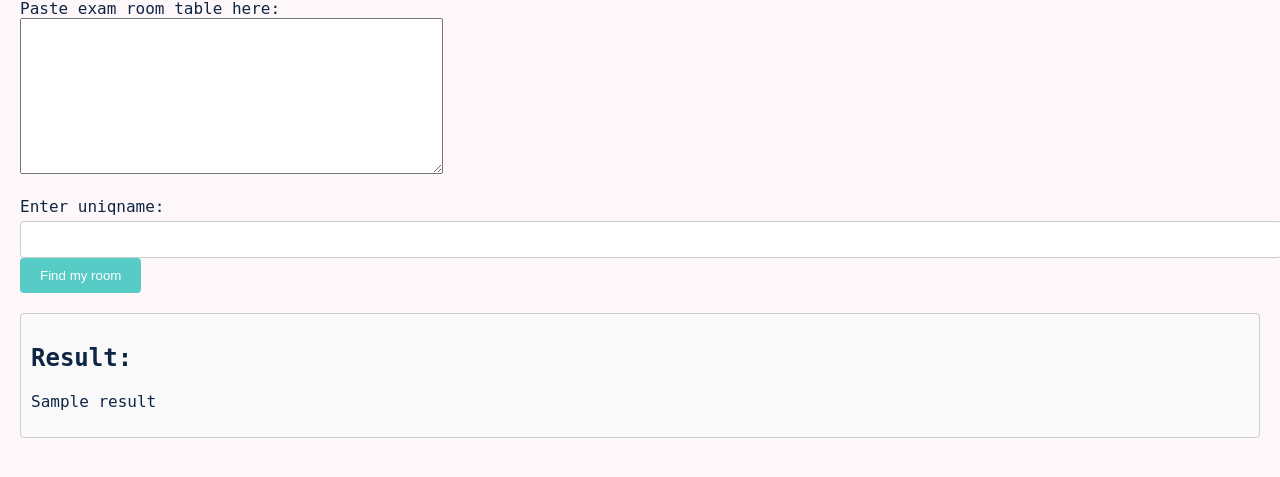
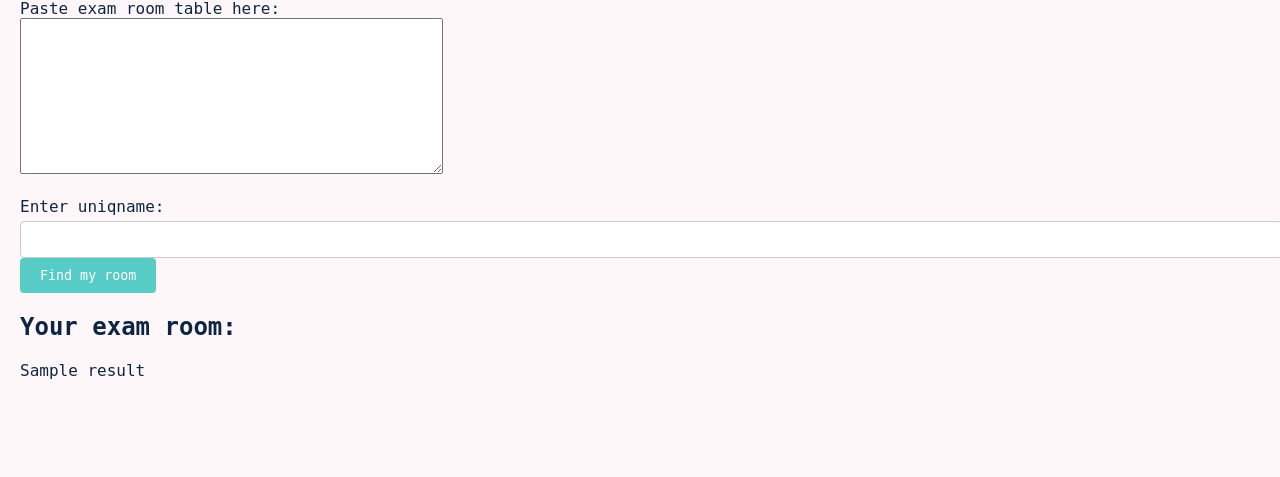
Before and after one commit to tessalee212/exam_room_finder, a Flask app: template templates/index.html in a window 1280 px wide. Shown: the part 122-599 px from the top of the page. Run offline with Flask 3, Linux system fonts and the light colour scheme; the template is opened without the code that fills it: most values are stand-ins (such as "Sample title", 1, 10 or a date in 2020).

Commit message:
changed style

```diff
--- a/static/styles.css
+++ b/static/styles.css
@@ -13,7 +13,12 @@ body {
 }
 
 form {
+    margin-top: 20px;
     margin-bottom: 20px;
+}
+
+h1 {
+    width: 100%;
 }
 
 input[type="text"] {
@@ -31,6 +36,7 @@ button {
     border: none;
     border-radius: 4px;
     cursor: pointer;
+    font-family: monospace;
 }
 
 button:hover {
@@ -40,8 +46,4 @@ button:hover {
 
 #output {
     margin-top: 20px;
-    padding: 10px;
-    border: 1px solid #ccc;
-    border-radius: 4px;
-    background-color: #f9f9f9;
 }
--- a/templates/index.html
+++ b/templates/index.html
@@ -16,11 +16,12 @@
             <br><br>
             <label for="uniqname">Enter uniqname:</label>
             <input type="text" id="uniqname" name="uniqname">
+            <br>
             <button type="submit">Find my room</button>
         </form>
         {% if result %}
         <div id="output">
-            <h2>Result:</h2>
+            <h2>Your exam room:</h2>
             <p>{{ result }}</p>
         </div>
         {% endif %}
```
